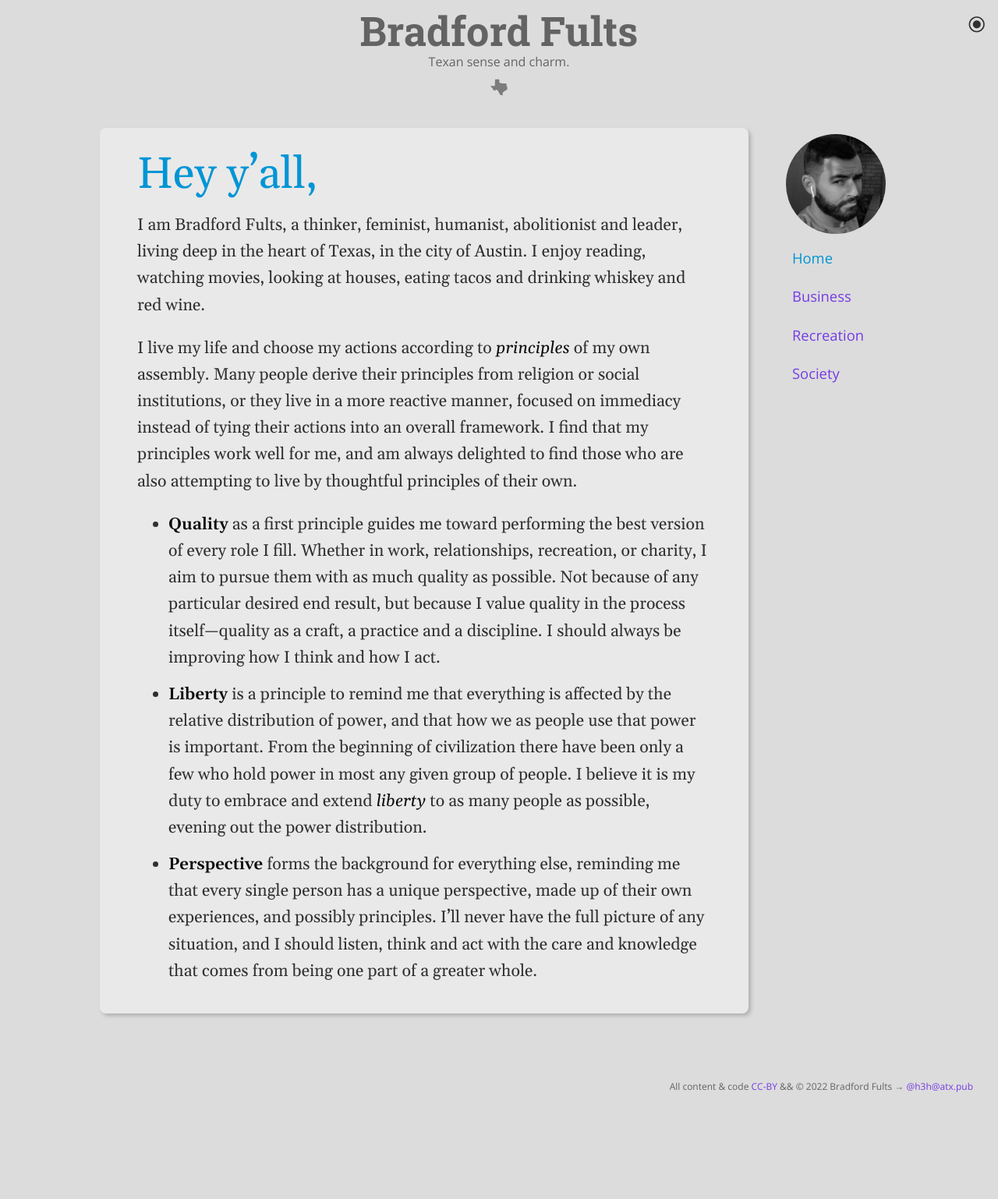
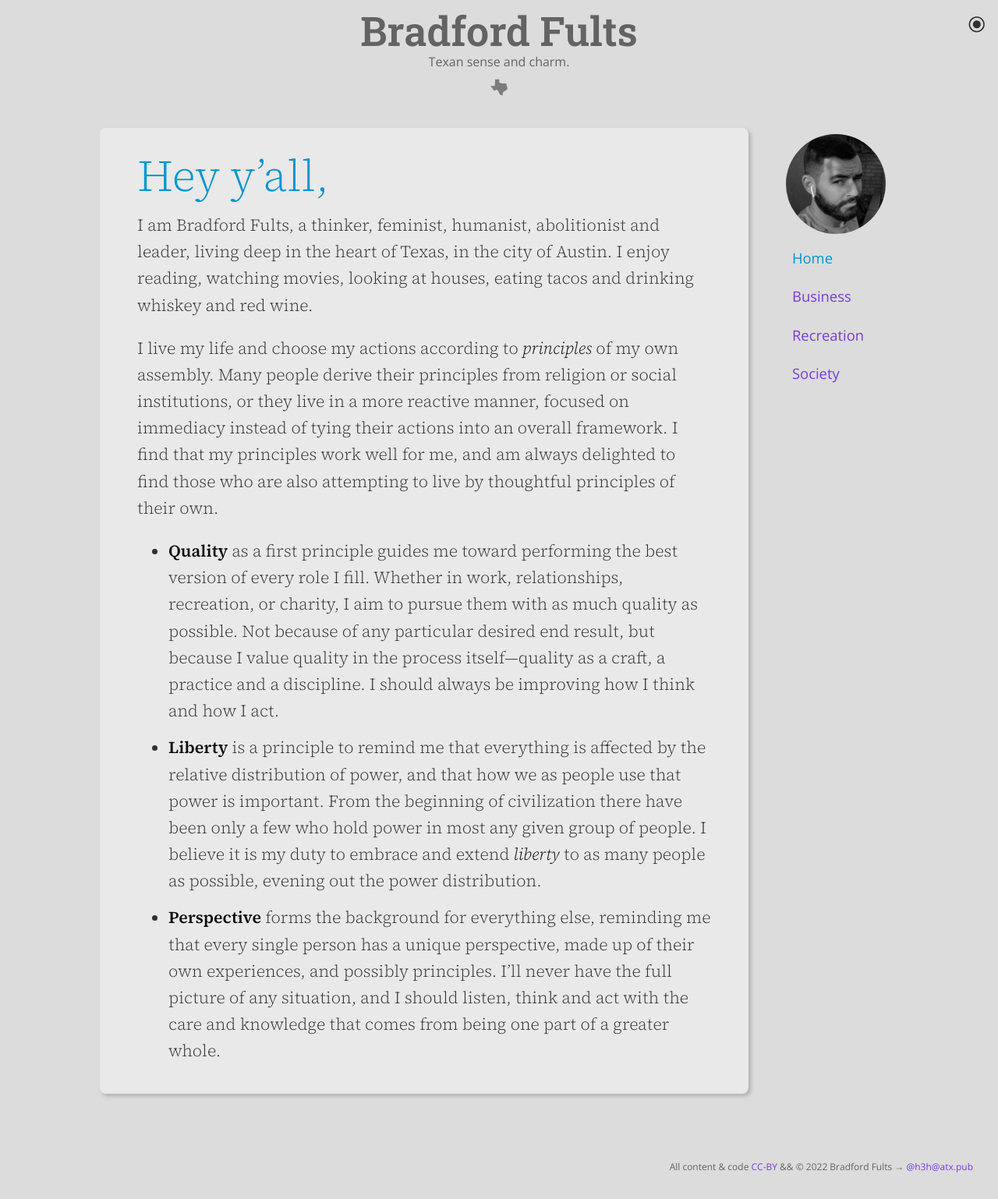
Before and after one commit to h3h/bradfordfults.com, a Jekyll site: the page built from index.html, in a window 1280 px wide. Shown: the whole page at 78% size. Built offline with Jekyll 4.4.1, drawn with Linux system fonts in a browser that asks for light colours; some web fonts are replaced; the list of posts is cut into pages by our own code; before the commit the page ends 1435 px from its top, so only the background shows below that.

Commit message:
Back to serif body font
* Source Serif 4 @ 300 for article content
* 600 semibold for b, strong

```diff
--- a/_includes/head.html
+++ b/_includes/head.html
@@ -3,10 +3,9 @@
   <meta charset="UTF-8" />
   <meta name="viewport" content="width=device-width, initial-scale=1" />
 
-  <link
-    href="https://fonts.googleapis.com/css2?family=Gelasio:ital,wght@0,400;0,600;1,400;1,600&family=Open+Sans:ital,wght@0,400;0,700;1,400;1,700&family=Roboto+Slab:wght@400;700&display=swap"
-    rel="stylesheet"
-  />
+  <link rel="preconnect" href="https://fonts.googleapis.com">
+  <link rel="preconnect" href="https://fonts.gstatic.com" crossorigin>
+  <link href="https://fonts.googleapis.com/css2?family=Open+Sans:ital,wght@0,300;0,400;0,700;1,300;1,400;1,700&family=Roboto+Slab:wght@600&family=Source+Serif+4:ital,opsz,wght@0,8..60,300;0,8..60,400;0,8..60,600;1,8..60,300;1,8..60,400;1,8..60,600&display=swap" rel="stylesheet">
   {% if page.salutation %}
   <link
     href="https://fonts.googleapis.com/css2?family=Rancho&display=swap"
--- a/_sass/_article.scss
+++ b/_sass/_article.scss
@@ -1,7 +1,8 @@
 article.content {
   flex: 1;
-  font-family: "Gelasio", Georgia, Times, serif;
+  font-family: "Source Serif 4", Georgia, Times, serif;
   font-size: 16pt;
+  font-weight: 300;
 
   @media screen and (max-width: 64em) {
     font-size: 14pt;
@@ -101,7 +102,7 @@ article.content li {
 }
 
 article.content p.salutation {
-  font-family: "Rancho", "Gelasio", Georgia, serif;
+  font-family: "Rancho", "Source Serif 4", Georgia, serif;
   font-size: 2.65em;
   margin: 0 0 -1.25rem;
   padding: 0;
--- a/style/style.scss
+++ b/style/style.scss
@@ -16,6 +16,10 @@ body {
   font-size: 18px;
   line-height: 1.6;
   transition: background-color 0.5s, color 0.5s;
+}
+
+b, strong {
+  font-weight: 600;
 }
 
 a:link {
```
